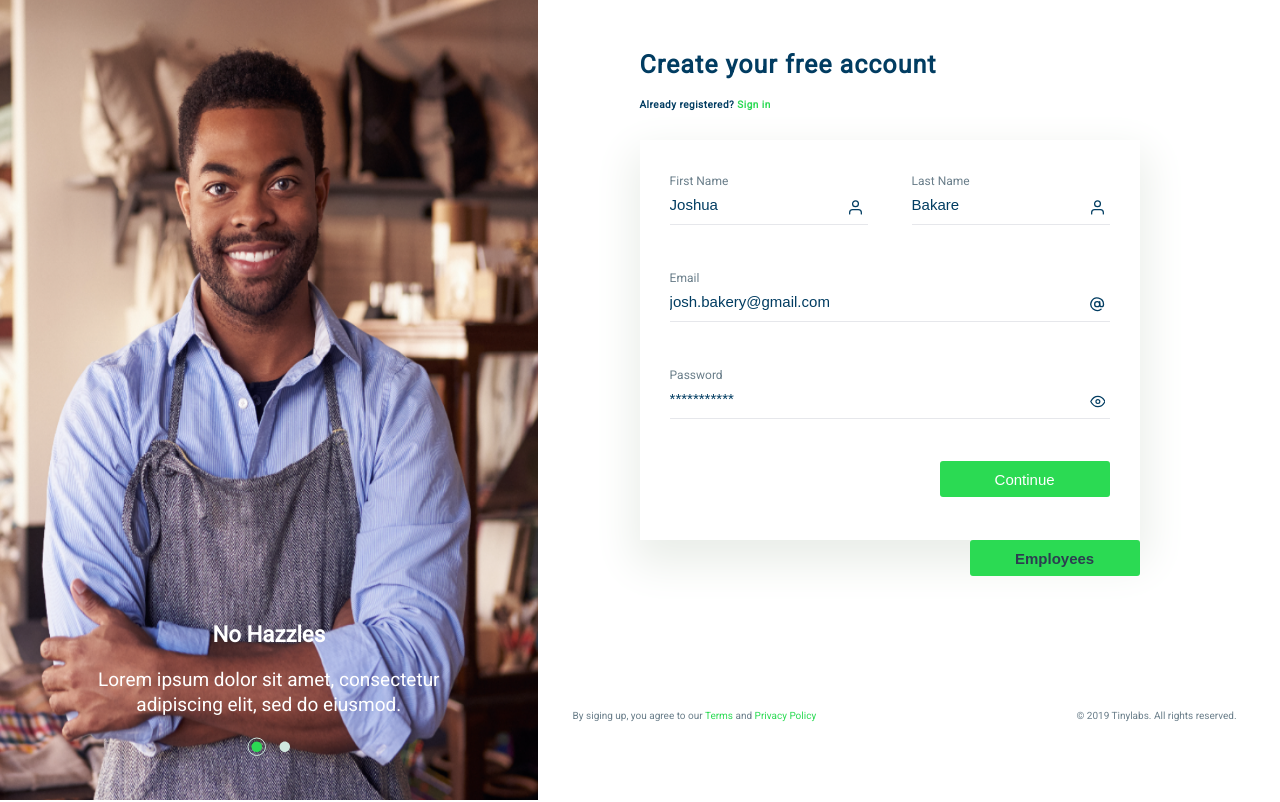
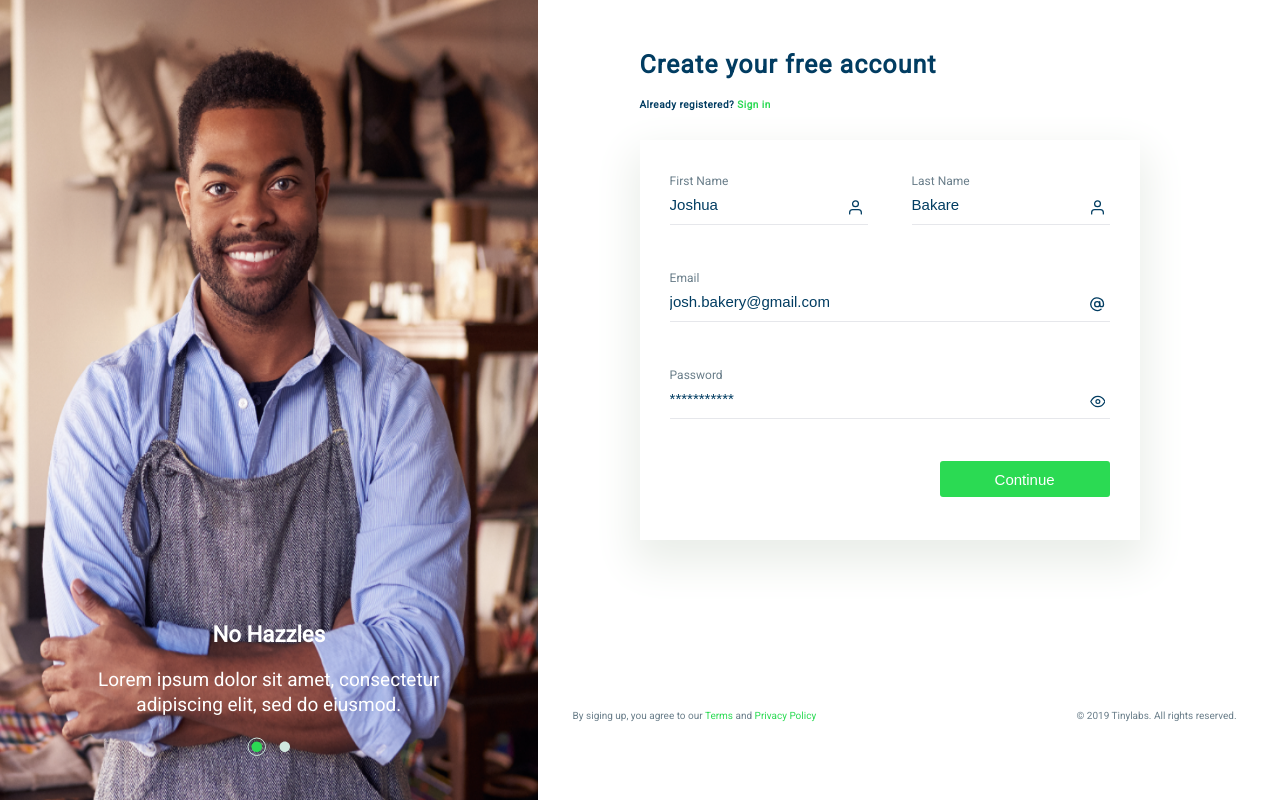
Before and after one commit to Vickysomtee/emergent-labs-ui, a Vue app: page / in a window 1280 px wide. Built offline with nearby package versions, Linux system fonts and the light colour scheme.

Commit message:
Fixed routing issues

```diff
--- a/src/router/index.js
+++ b/src/router/index.js
@@ -1,18 +1,12 @@
 import { createRouter, createWebHistory } from "vue-router";
 import SignUp from "../views/SignUp.vue"
 import Employee  from "../views/Employees.vue"
-import Test from "../views/Test.vue"
 
 const routes = [
   {
     path: "/",
     name: "SignUp",
     component: SignUp,
-  },
-  {
-    path: "/test",
-    name: "Test",
-    component: Test,
   },
   {
     path: "/employees",
--- a/src/views/SignUp.vue
+++ b/src/views/SignUp.vue
@@ -170,7 +170,6 @@
 
           <button class="btn-main">Continue</button>
         </form>
-        <button class="btn-main"><router-link to="/employees">Employees</router-link></button>
       </div>
       <div class="notice">
         <div>
--- a/src/views/Test.vue
+++ /dev/null
@@ -1,14 +0,0 @@
-<template>
-  <div><h1>This is a test case for router</h1></div>
-</template>
-
-<script>
-export default {
-  name: "Test"
-
-}
-</script>
-
-<style>
-
-</style>
```
Also changed, not shown: 1 other file (tests, documents, lock files or other folders).
